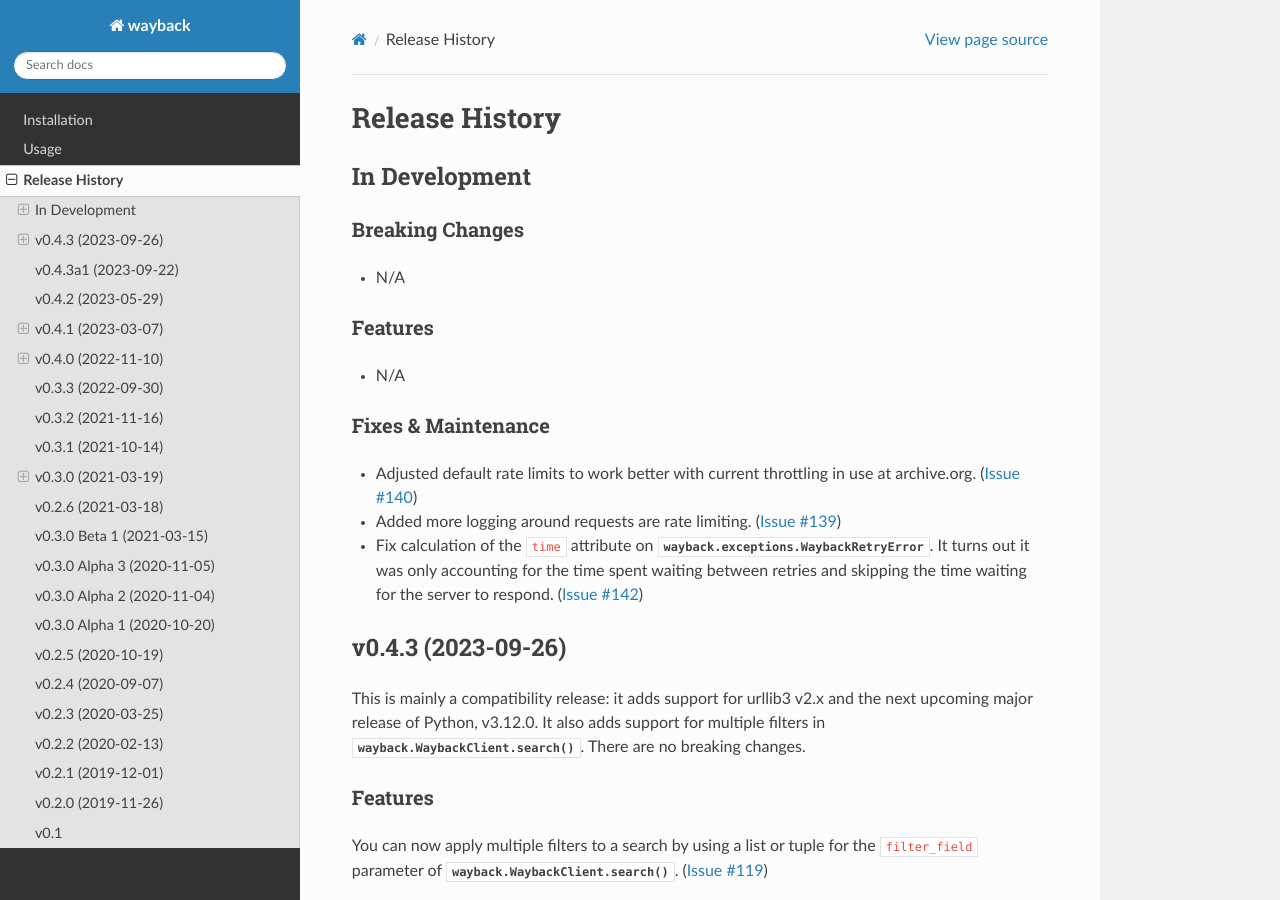
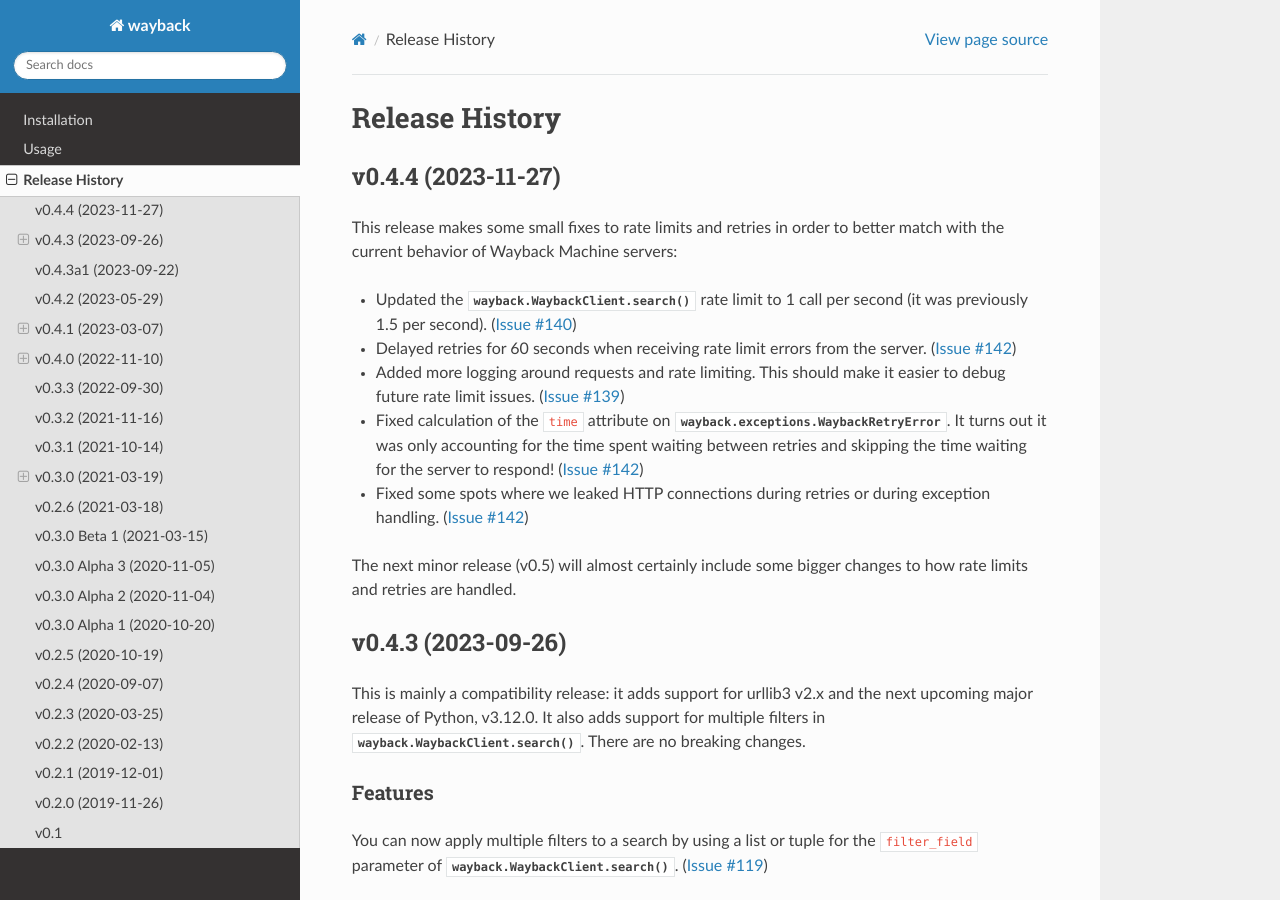
Before and after one commit to edgi-govdata-archiving/wayback, a Sphinx documentation site: the page built from docs/source/release-history.rst, in a window 1280 px wide and 900 px high. Built offline with Sphinx 7.4.7 and the Read the Docs theme 2.0.0, drawn with Linux system fonts in a browser that asks for light colours.

Commit message:
Prepare v0.4.4
Clean up release notes and prepare to release v0.4.4.

```diff
--- a/docs/source/release-history.rst
+++ b/docs/source/release-history.rst
@@ -2,27 +2,18 @@
 Release History
 ===============
 
-In Development
---------------
+v0.4.4 (2023-11-27)
+-------------------
 
-Breaking Changes
-^^^^^^^^^^^^^^^^
+This release makes some small fixes to rate limits and retries in order to better match with the current behavior of Wayback Machine servers:
 
-- N/A
+- Updated the :meth:`wayback.WaybackClient.search` rate limit to 1 call per second (it was previously 1.5 per second). (:issue:`140`)
+- Delayed retries for 60 seconds when receiving rate limit errors from the server. (:issue:`142`)
+- Added more logging around requests and rate limiting. This should make it easier to debug future rate limit issues. (:issue:`139`)
+- Fixed calculation of the ``time`` attribute on :class:`wayback.exceptions.WaybackRetryError`. It turns out it was only accounting for the time spent waiting between retries and skipping the time waiting for the server to respond! (:issue:`142`)
+- Fixed some spots where we leaked HTTP connections during retries or during exception handling. (:issue:`142`)
 
-
-Features
-^^^^^^^^
-
-- N/A
-
-
-Fixes & Maintenance
-^^^^^^^^^^^^^^^^^^^
-
-- Adjusted default rate limits to work better with current throttling in use at archive.org. (:issue:`140`)
-- Added more logging around requests are rate limiting. (:issue:`139`)
-- Fix calculation of the ``time`` attribute on :class:`wayback.exceptions.WaybackRetryError`. It turns out it was only accounting for the time spent waiting between retries and skipping the time waiting for the server to respond. (:issue:`142`)
+The next minor release (v0.5) will almost certainly include some bigger changes to how rate limits and retries are handled.
 
 
 v0.4.3 (2023-09-26)
```
